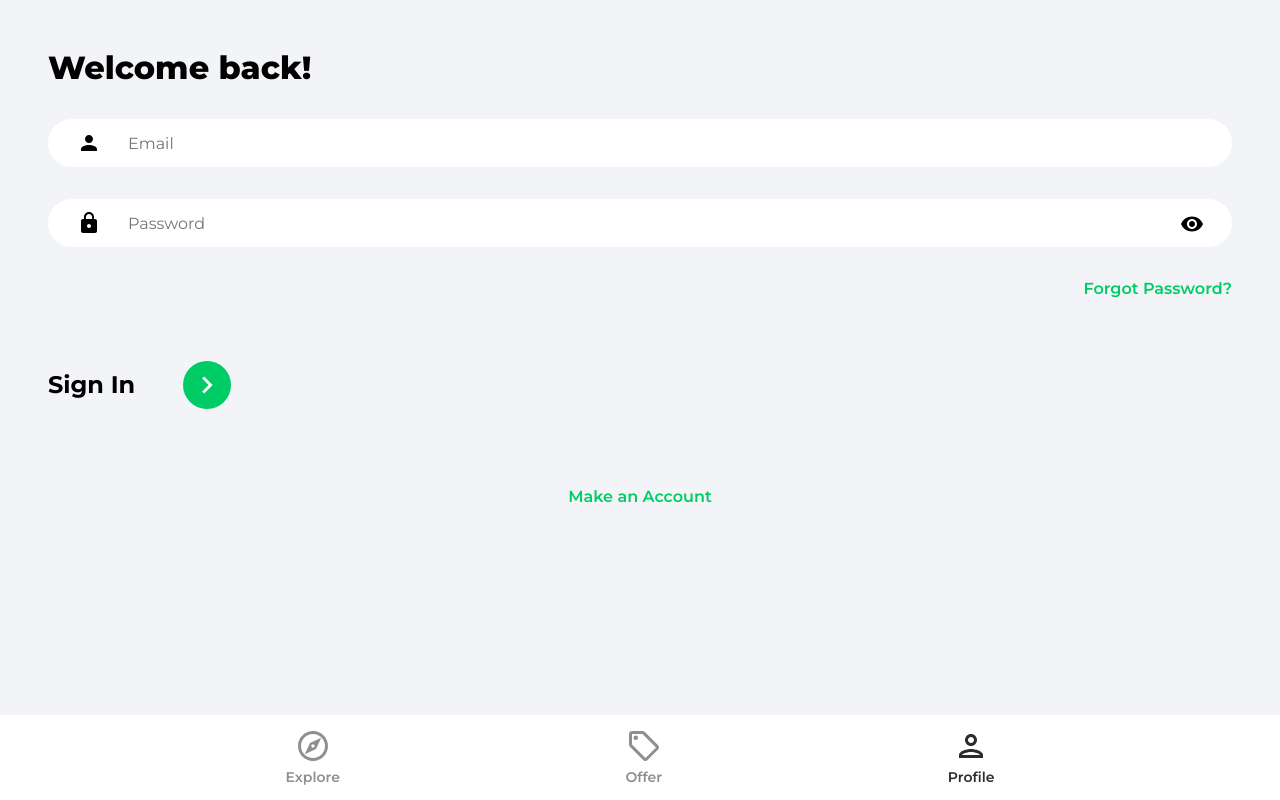
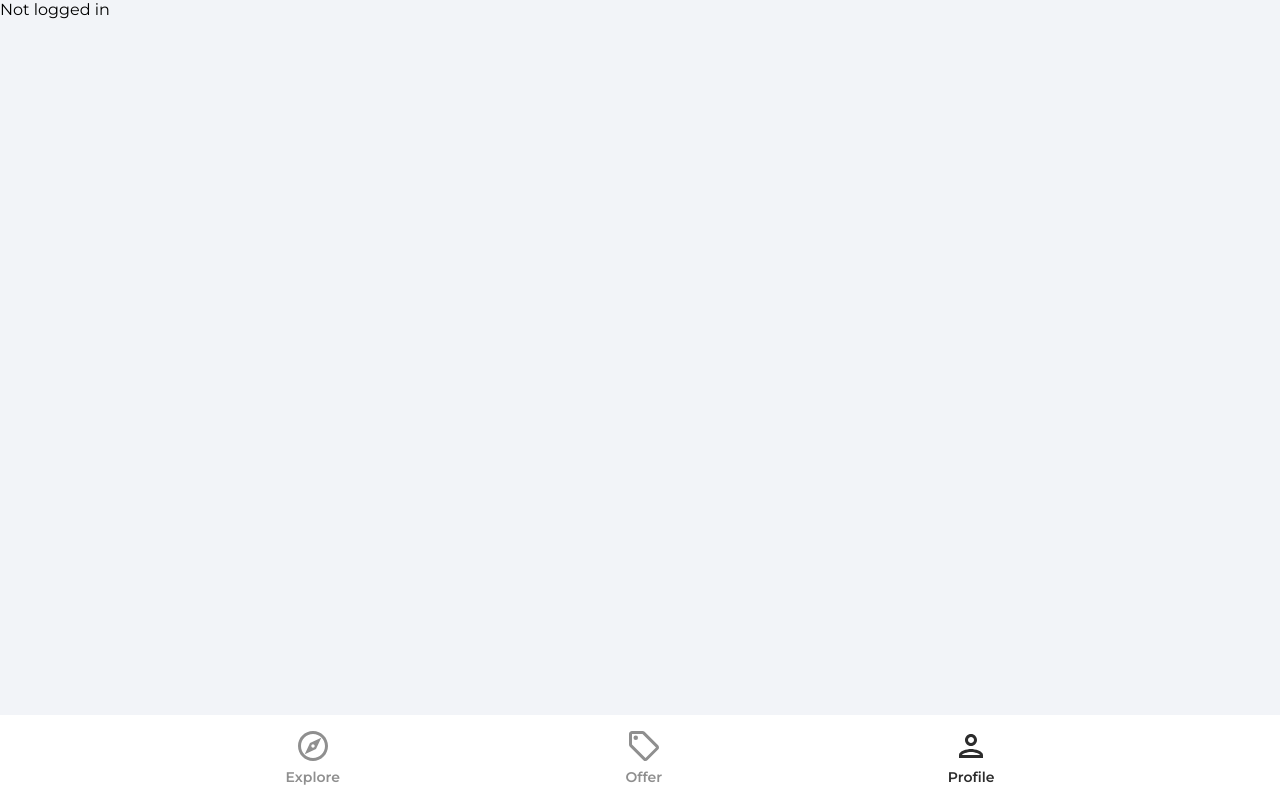
Before and after one commit to kvnwdev/house-marketplace, a React (Create React App) app: page /profile in a window 1280 px wide. Built offline with nearby package versions, Linux system fonts and the light colour scheme; no server answers.

Commit message:
Sign in functionality

```diff
--- a/src/App.js
+++ b/src/App.js
@@ -14,7 +14,7 @@
         <Routes>
           <Route path='/' element={<Explore />} />
           <Route path='/offers' element={<Offers />} />
-          <Route path='/profile' element={<SignIn />} />
+          <Route path='/profile' element={<Profile />} />
           <Route path='/sign-in' element={<SignIn />} />
           <Route path='/sign-up' element={<SignUp />} />
           <Route path='/forgot-password' element={<ForgotPassword />} />
--- a/src/pages/Profile.jsx
+++ b/src/pages/Profile.jsx
@@ -1,4 +1,17 @@
+import { useState, useEffect } from 'react';
+import { useNavigate } from 'react-router-dom';
+import { getAuth } from 'firebase/auth';
+
 function Profile() {
-  return <div>Profile</div>;
+  const [user, setUser] = useState(null);
+  const navigate = useNavigate();
+
+  const auth = getAuth();
+
+  useEffect(() => {
+    if (auth.currentUser) setUser(auth.currentUser);
+  }, []);
+
+  return user ? <h1>{user.displayName}</h1> : 'Not logged in';
 }
 export default Profile;
--- a/src/pages/SignIn.jsx
+++ b/src/pages/SignIn.jsx
@@ -1,5 +1,6 @@
 import { useState } from 'react';
 import { Link, useNavigate } from 'react-router-dom';
+import { getAuth, signInWithEmailAndPassword } from 'firebase/auth';
 import { ReactComponent as ArrowRightIcon } from '../assets/svg/keyboardArrowRightIcon.svg';
 import visibilityIcon from '../assets/svg/visibilityIcon.svg';
 
@@ -20,6 +21,26 @@
     }));
   };
 
+  const onSubmit = async (e) => {
+    e.preventDefault();
+
+    try {
+      const auth = getAuth();
+
+      const userCredential = await signInWithEmailAndPassword(
+        auth,
+        email,
+        password
+      );
+
+      if (userCredential.user) {
+        navigate('/');
+      }
+    } catch (error) {
+      console.log(error);
+    }
+  };
+
   return (
     <>
       <div className='pageContainer'>
@@ -28,7 +49,7 @@
         </header>
 
         <main>
-          <form>
+          <form onSubmit={onSubmit}>
             <input
               type='text'
               className='emailInput'
```
